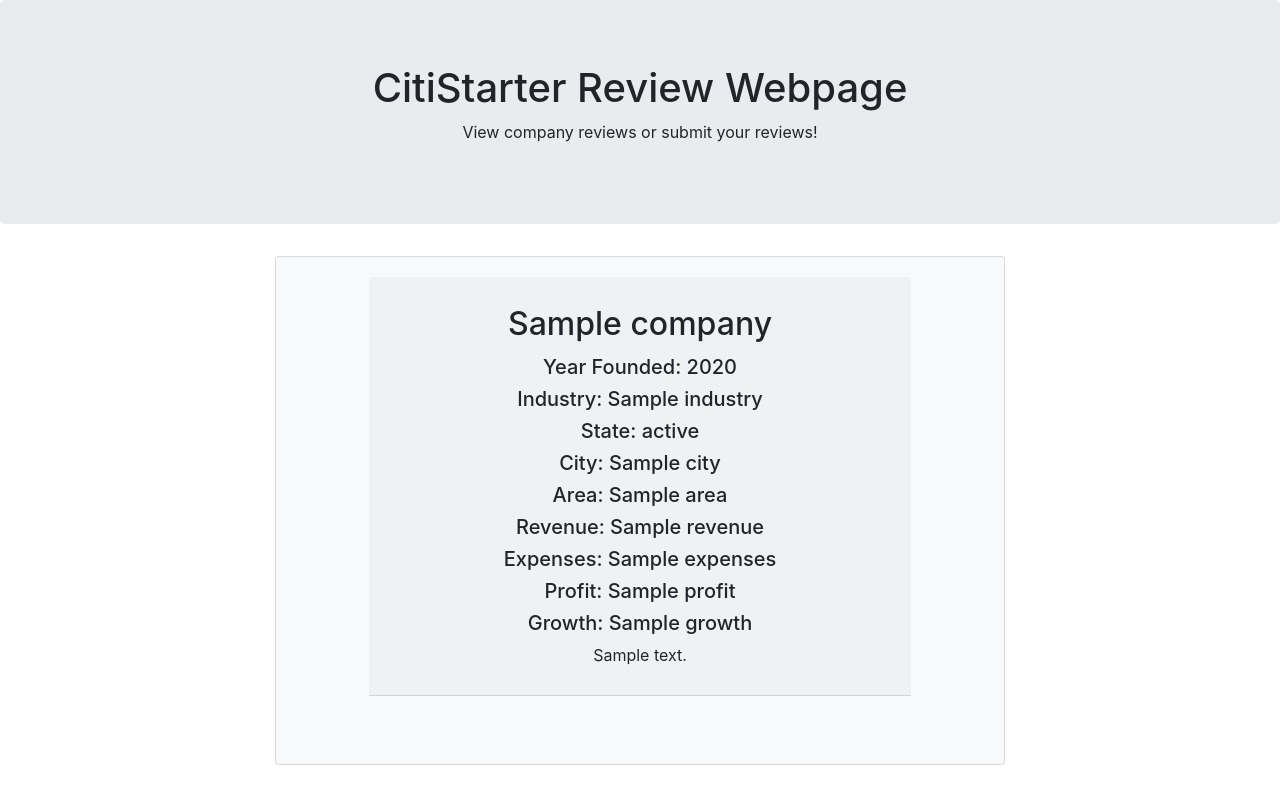
After one commit to jessteoxizhi/citistarter, a Flask app: template templates/company_info.html in a window 1280 px wide. The commit adds this page. Run offline with Flask 2, Linux system fonts and the light colour scheme; the template is opened without the code that fills it: most values are stand-ins (such as "Sample title", 1, 10 or a date in 2020); some libraries are stand-ins or nearby versions.

Commit message:
company info page

```diff
--- a/application.py
+++ b/application.py
@@ -231,18 +231,22 @@
     # Fetch users ratings from database
     reviews, users_rating_count, users_rating = get_users_reviews(company_id)
 
+    return render_template("company_info.html", loggedin=True, username=session["this_user"], company=company,
+                            reviews=reviews, users_rating=users_rating,
+                           users_rating_count=users_rating_count)
+
     # Keep this json format
-    return jsonify({
-        "company_id": company[0],
-        "name": company[1],
-        "industry": company[2],
-        "state": company[6],
-        "city": company[7],
-        "area": company[8],
-        "revenue": company[9],
-        "expenses": company[10],
-        "profit": company[11],
-        "growth": company[12],
-        "review_count": users_rating_count,
-        "average_score": users_rating
-    })
+    # return jsonify({
+    #     "company_id": company[0],
+    #     "name": company[1],
+    #     "industry": company[2],
+    #     "state": company[6],
+    #     "city": company[7],
+    #     "area": company[8],
+    #     "revenue": company[9],
+    #     "expenses": company[10],
+    #     "profit": company[11],
+    #     "growth": company[12],
+    #     "review_count": users_rating_count,
+    #     "average_score": users_rating
+    # })
--- a/templates/company.html
+++ b/templates/company.html
@@ -48,7 +48,8 @@
 
                     <!-- display company information -->
                     <div class="card-header mb-5">
-                        <h2 class="card-title mt-3 text-center">{{ company.name }}</h2>
+                        <h2 class="card-title mt-3 text-center" >{{ company.name }}</h2>
+                        <p class="text-center"><a href="{{ url_for('company_api', company_id=company.company_id)}}">Learn More</a></p>
                         <p class="text-center">since</p>
                         <h5 class="text-center">{{ company.year_founded }}</h5>
                         <p class="text-center"><i>company_id:{{ company.company_id }}</i></p>
--- /dev/null
+++ b/templates/company_info.html
@@ -0,0 +1,70 @@
+<!DOCTYPE html>
+<html>
+<head>
+    <title>CitiStarter webpage</title>
+    <link rel="stylesheet" href="https://maxcdn.bootstrapcdn.com/bootstrap/4.0.0/css/bootstrap.min.css"
+          integrity="sha384-Gn5384xqQ1aoWXA+058RXPxPg6fy4IWvTNh0E263XmFcJlSAwiGgFAW/dAiS6JXm" crossorigin="anonymous">
+</head>
+<body>
+<div class="jumbotron text-center">
+
+    <!-- alert functions to notify user -->
+    {% if alert_user == "review_success" %}
+        <div class="alert alert-success">
+            <strong>Review Success!</strong> You can see your review below now.
+        </div>
+    {% elif alert_user == "review_fail" %}
+        <div class="alert alert-warning">
+            <strong>Reviewed Failed!</strong> You have already reviewed this company.
+        </div>
+    {% endif %}
+
+    <h1>CitiStarter Review Webpage</h1>
+    <p>View company reviews or submit your reviews!</p>
+</div>
+
+<div class="container">
+
+    <!-- display loggedin user information -->
+    {% if loggedin == true %}
+        <div class="row justify-content-md-center">
+            <div class="col text-center">
+                <p>Welcome <span><strong>{{ username }}</strong></span></p>
+            </div>
+            <div class="col text-center">
+                <p><a href="{{ url_for('search') }}">SEARCH</a></p>
+            </div>
+            <div class="col text-center">
+                <p><a href="{{ url_for('logout') }}">Logout</a></p>
+            </div>
+        </div>
+    {% endif %}
+
+    <!-- form content -->
+    <div class="row justify-content-center">
+        <div class="col-8">
+            <div class="card bg-light">
+                <article class="card-body mx-auto" style="width: 80%;">
+
+                    <!-- display company information -->
+                    <div class="card-header mb-5">
+                        <h2 class="card-title mt-3 text-center" >{{ company.name }}</h2>
+                        <h5 class="text-center">Year Founded: {{ company.year_founded }}</h5>
+                        <h5 class="text-center">Industry: {{ company.industry }}</h5>
+                        <h5 class="text-center">State: {{ company.state }}</h5>
+                        <h5 class="text-center">City: {{ company.city }}</h5>
+                        <h5 class="text-center">Area: {{ company.area }}</h5>
+                        <h5 class="text-center">Revenue: {{ company.revenue }}</h5>
+                        <h5 class="text-center">Expenses: {{ company.expenses }}</h5>
+                        <h5 class="text-center">Profit: {{ company.profit }}</h5>
+                        <h5 class="text-center">Growth: {{ company.growth }}</h5>
+                        <p class="text-center">{{ company.description }}</p>
+
+                    </div>
+                </article>
+            </div>
+        </div>
+    </div>
+</div>
+</body>
+</html>
```
